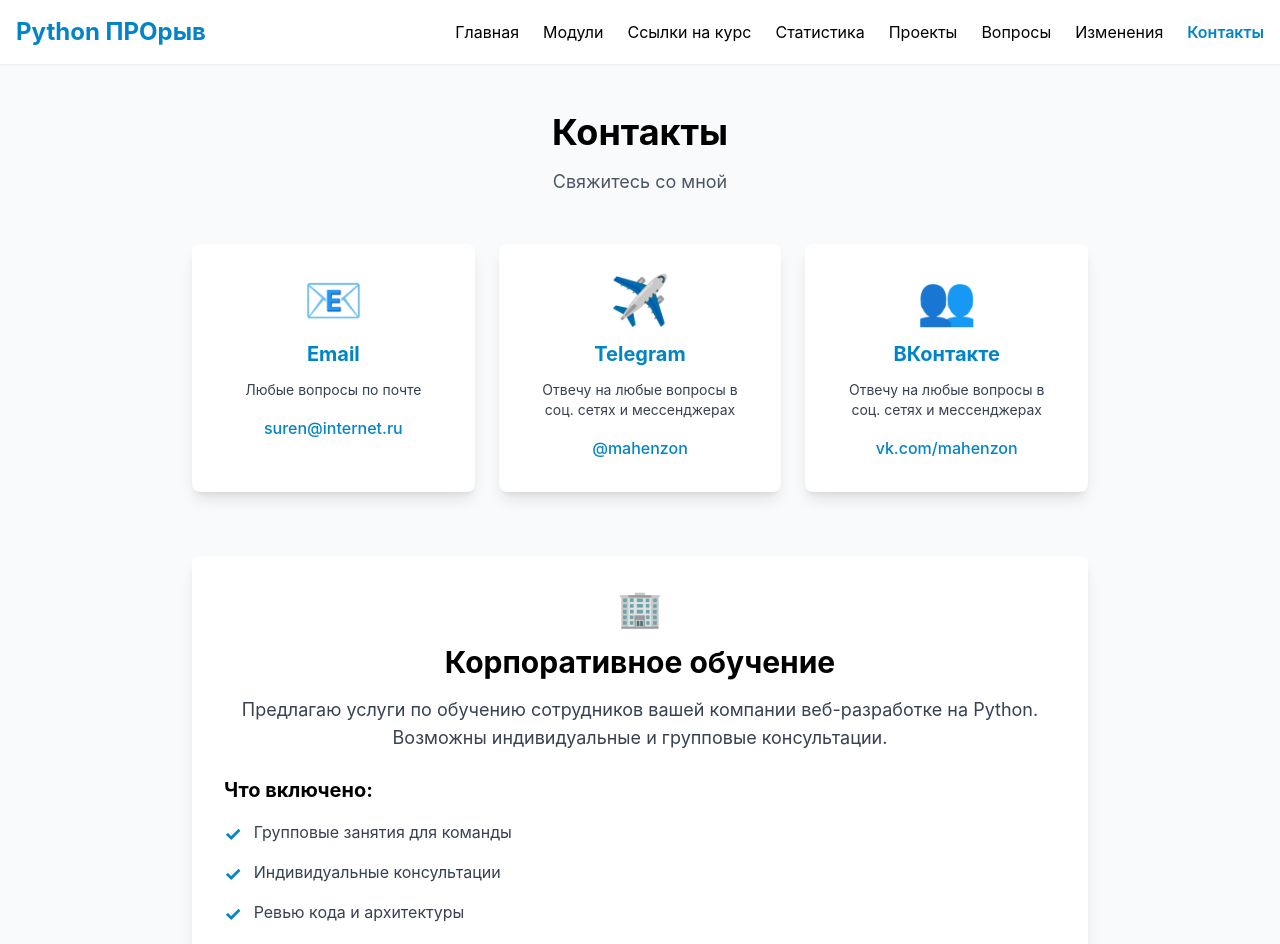
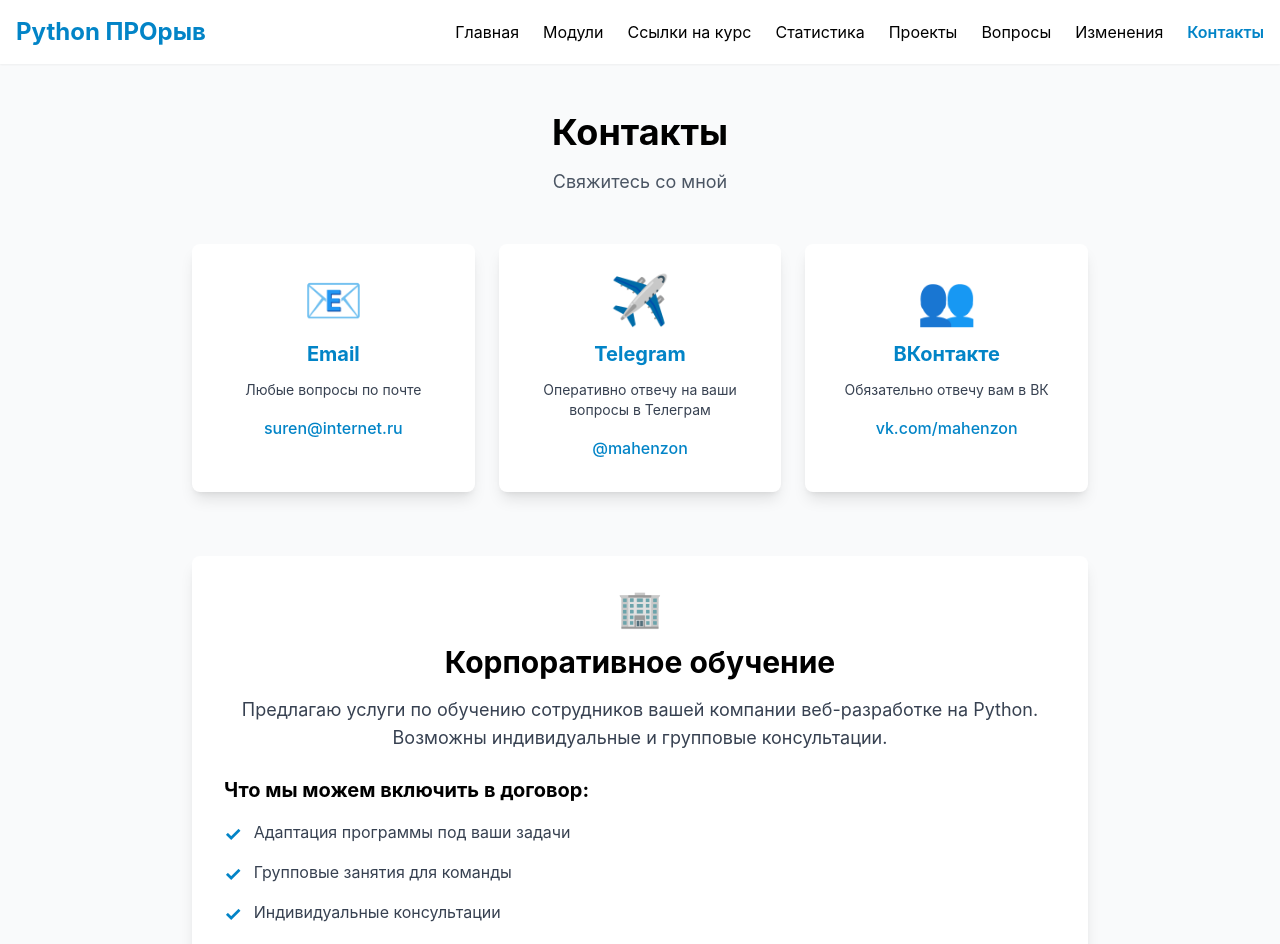
Before and after one commit to mahenzon/python-breakthrough-landing, a Nuxt app in the folder website/: page /contacts in a window 1280 px wide. Shown: the top 944 px of the page. Built offline with nearby package versions, Linux system fonts and the light colour scheme.

Commit message:
update texts

```diff
--- a/website/i18n/locales/ru.ts
+++ b/website/i18n/locales/ru.ts
@@ -70,14 +70,11 @@
     subtitle: 'Свяжитесь со мной',
     emailTitle: 'Любые вопросы по почте',
     emailDescription: 'Отвечу на любые вопросы о курсе и обучении',
-    socialTitle: 'Отвечу на любые вопросы в соц. сетях и мессенджерах',
+    socialTelegramSubtitle: 'Оперативно отвечу на ваши вопросы в Телеграм',
+    socialVKSubtitle: 'Обязательно отвечу вам в ВК',
     corporateTitle: 'Корпоративное обучение',
     corporateDescription: 'Предлагаю услуги по обучению сотрудников вашей компании веб-разработке на Python. Возможны индивидуальные и групповые консультации.',
-    corporateIncludesTitle: 'Что включено:',
-    corporateInclude1: 'Групповые занятия для команды',
-    corporateInclude2: 'Индивидуальные консультации',
-    corporateInclude3: 'Ревью кода и архитектуры',
-    corporateInclude4: 'Адаптация программы под ваши задачи',
+    corporateIncludesTitle: 'Что мы можем включить в договор:',
     legalTitle: 'Для юридических лиц:',
     legalDescription: 'Работаю с организациями по договору. Предоставляю все необходимые документы.',
   },
@@ -86,7 +83,7 @@
   },
   cta: {
     ready: 'Готовы начать обучение?',
-    explore: 'Изучите все модули или свяжитесь для сотрудничества',
+    explore: 'Изучите полную программу курса. Если остались вопросы, напишите.',
   },
   home: {
     shortDescription: 'Знакомство с веб-разработкой на Python от и до. Всё, что нужно знать и уметь веб-разработчику на Python.',
@@ -99,20 +96,20 @@
     howItWorks: 'Как проходит обучение',
     whatYouGet: 'Что вы получаете',
     underDevelopmentTitle: 'Курс в активной разработке',
-    underDevelopmentText: 'Программа постоянно развивается — каждый месяц добавляются новые темы и материалы. Присоединяйтесь сейчас и получайте все будущие обновления без дополнительных платежей!',
+    underDevelopmentText: 'Программа постоянно развивается, каждый месяц я добавляю новые темы и материалы. Присоединяйтесь сейчас и получайте все будущие обновления без дополнительных платежей!',
     underDevelopmentBenefit1: 'Новые темы каждый месяц',
     underDevelopmentBenefit2: 'Все обновления бесплатно',
     underDevelopmentBenefit3: 'Доступ навсегда',
   },
   courseLinks: {
-    title: 'Сайт программы',
+    title: 'Программа',
     description: 'Образовательная программа расположена на разных ресурсах для вашего удобства',
     mainSite: 'Основной сайт',
     mainSiteTitle: 'Сайт курса, тут есть выбор тарифа: бесплатный пробный и платный полный.',
     mainSiteDescription: 'Прием платежей со всего мира! Любые карточки, и не только. Если возникают сложности с оплатой, свяжитесь со мной.',
     mainSiteNote: 'Если вы хотите оформить программу на юр. лицо и оплатить по счёту, свяжитесь со мной (контакты ниже).',
     stepikSite: 'Stepik',
-    stepikTitle: 'Сайт курса на Stepik',
+    stepikTitle: 'Курс на Stepik',
     stepikDescription: 'По ссылке автоматически применится промокод. Это вам в благодарность, что вы переходите по ссылке для оплаты, так я плачу сервису сниженную комиссию. Прошу не копировать промокод, а переходить по ссылке.',
     stepikNote: 'Stepik берет повышенную комиссию, поэтому стоимость программы выше. Вы можете оформить программу на юр. лицо через поддержку Stepik, но за это они берут дополнительную комиссию сверху цены программы.',
     goToCourse: 'Перейти к курсу',
@@ -128,10 +125,8 @@
     value5Title: 'Глобальное сообщество',
     value5Description: 'Присоединяйтесь к мировому сообществу Python-разработчиков.',
     invoiceTitle: 'Оплата по счёту (для юр. лиц)',
-    invoiceDescription: 'Напишите мне любым удобным вам способом (ссылки ниже), чтобы оформить программу на юр. лицо, оплатить по счёту. Без посредников.',
+    invoiceDescription: 'Напишите мне любым удобным вам способом, чтобы оформить программу на юр. лицо, оплатить по счёту. Без посредников.',
     contactsTitle: 'Контакты',
-    contactEmail: 'Любые вопросы по почте',
-    contactSocial: 'Отвечу на любые вопросы в соц. сетях и мессенджерах',
   },
 } as const
 
--- a/website/pages/contacts.vue
+++ b/website/pages/contacts.vue
@@ -26,7 +26,7 @@
         >
           <div class="text-5xl mb-4">✈️</div>
           <h3 class="font-bold text-xl mb-3 text-primary-600">Telegram</h3>
-          <p class="text-gray-700 text-sm mb-4">{{ $t('contacts.socialTitle') }}</p>
+          <p class="text-gray-700 text-sm mb-4">{{ $t('contacts.socialTelegramSubtitle') }}</p>
           <div class="text-primary-600 font-medium">@mahenzon</div>
         </a>
 
@@ -39,7 +39,7 @@
         >
           <div class="text-5xl mb-4">👥</div>
           <h3 class="font-bold text-xl mb-3 text-primary-600">ВКонтакте</h3>
-          <p class="text-gray-700 text-sm mb-4">{{ $t('contacts.socialTitle') }}</p>
+          <p class="text-gray-700 text-sm mb-4">{{ $t('contacts.socialVKSubtitle') }}</p>
           <div class="text-primary-600 font-medium">vk.com/mahenzon</div>
         </a>
       </div>
@@ -54,21 +54,13 @@
 
         <h3 class="text-xl font-bold mb-4">{{ $t('contacts.corporateIncludesTitle') }}</h3>
         <ul class="space-y-3 mb-6">
-          <li class="flex items-start gap-3">
+          <li
+            v-for="(text, index) in juridicalOptionsAvailableItems"
+            :key="index"
+            class="flex items-start gap-3"
+          >
             <span class="text-primary-600 font-bold text-xl flex-shrink-0">✓</span>
-            <span class="text-gray-700">{{ $t('contacts.corporateInclude1') }}</span>
-          </li>
-          <li class="flex items-start gap-3">
-            <span class="text-primary-600 font-bold text-xl flex-shrink-0">✓</span>
-            <span class="text-gray-700">{{ $t('contacts.corporateInclude2') }}</span>
-          </li>
-          <li class="flex items-start gap-3">
-            <span class="text-primary-600 font-bold text-xl flex-shrink-0">✓</span>
-            <span class="text-gray-700">{{ $t('contacts.corporateInclude3') }}</span>
-          </li>
-          <li class="flex items-start gap-3">
-            <span class="text-primary-600 font-bold text-xl flex-shrink-0">✓</span>
-            <span class="text-gray-700">{{ $t('contacts.corporateInclude4') }}</span>
+            <span class="text-gray-700">{{ text }}</span>
           </li>
         </ul>
 
@@ -82,7 +74,13 @@
 </template>
 
 <script setup lang="ts">
+import {
+  juridicalOptionsAvailableList,
+} from '~/content/home-content'
 const { t } = useI18n()
+
+// Use content arrays from separate file (no i18n processing)
+const juridicalOptionsAvailableItems = juridicalOptionsAvailableList
 
 useHead({
   title: `${t('contacts.title')} - ${t('brand.name')}`,
--- a/website/pages/faq.vue
+++ b/website/pages/faq.vue
@@ -18,8 +18,8 @@
           </span>
         </button>
 
-        <div v-show="openFaq === index" class="px-6 pb-6">
-          <p class="text-gray-700 whitespace-pre-line">{{ faq.answer }}</p>
+        <div v-show="openFaq === index" class="px-6 py-4">
+          <p class="text-black whitespace-pre-line">{{ faq.answer }}</p>
         </div>
       </div>
     </div>
--- a/website/pages/index.vue
+++ b/website/pages/index.vue
@@ -505,11 +505,11 @@
 }
 
 useHead({
-  title: `${config.course.title} - ${t('brand.name')}`,
+  title: `${config.og.title}`,
   meta: [
-    { name: 'description', content: `${config.course.subtitle}. ${t('home.shortDescription')}` },
-    { property: 'og:title', content: config.course.title },
-    { property: 'og:description', content: config.course.subtitle },
+    { name: 'description', content: `${config.og.description}` },
+    { property: 'og:title', content: config.og.title },
+    { property: 'og:description', content: config.og.description },
     { property: 'og:type', content: 'website' },
     { property: 'og:image', content: '/img/python-breakthrough-min.jpeg' },
   ],
```
